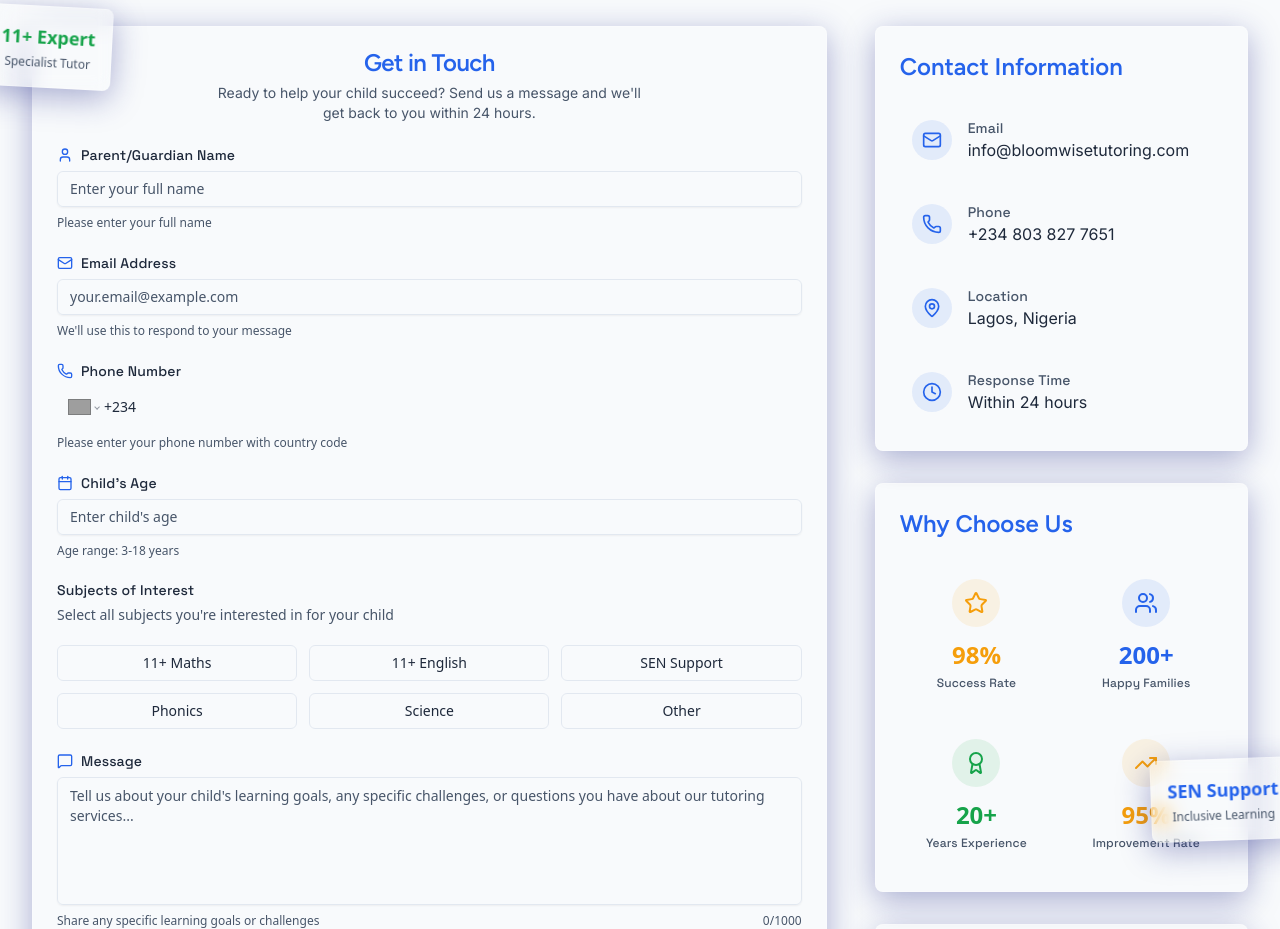
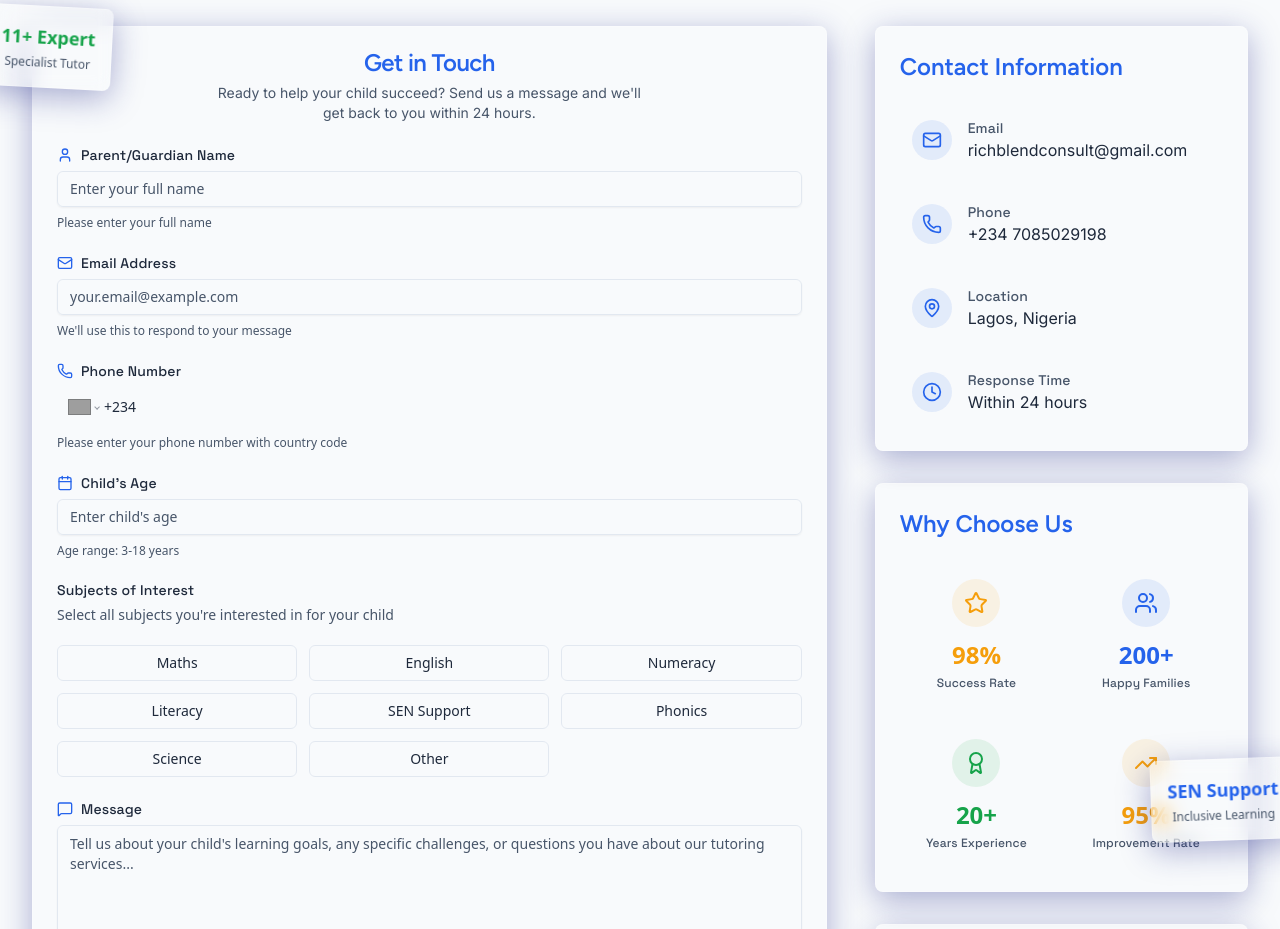
Before and after one commit to Olukay-05/tutorial-business-website, a Next.js app: page /contact in a window 1280 px wide. Shown: the part 480-1409 px from the top of the page. Built offline with nearby package versions, Linux system fonts and the light colour scheme; grey boxes are pictures that could not be loaded.

Commit message:
Fix Form Implementation

```diff
--- a/package.json
+++ b/package.json
@@ -31,6 +31,7 @@
     "react-dom": "19.1.0",
     "react-hook-form": "^7.62.0",
     "react-phone-number-input": "^3.4.12",
+    "resend": "^6.5.2",
     "shadcn-ui": "^0.9.5",
     "stripe": "^18.4.0",
     "tailwind-merge": "^3.3.1",
--- a/src/app/(marketing)/contact/page.tsx
+++ b/src/app/(marketing)/contact/page.tsx
@@ -23,14 +23,14 @@ export default function ContactPage() {
     {
       icon: Mail,
       label: "Email",
-      value: "info@bloomwisetutoring.com",
-      href: "mailto:info@bloomwisetutoring.com",
+      value: "richblendconsult@gmail.com",
+      href: "mailto:richblendconsult@gmail.com",
     },
     {
       icon: Phone,
       label: "Phone",
-      value: "+234 803 827 7651",
-      href: "tel:+2348038277651",
+      value: "+234 7085029198",
+      href: "tel:+2347085029198",
     },
     {
       icon: MapPin,
--- a/src/app/api/contact/route.ts
+++ b/src/app/api/contact/route.ts
@@ -1,5 +1,8 @@
 import { NextRequest } from "next/server";
 import { contactFormSchema } from "@/lib/validations/contactSchema";
+import { Resend } from "resend";
+
+const resend = new Resend(process.env.RESEND_API_KEY);
 
 export async function POST(request: NextRequest) {
   try {
@@ -7,29 +10,29 @@ export async function POST(request: NextRequest) {
     const body = await request.json();
     const validatedData = contactFormSchema.parse(body);
 
-    // Forward the request to the n8n webhook
-    const n8nResponse = await fetch(
-      process.env.N8N_WEBHOOK_URL || "http://localhost:5678/webhook/380e5511-ce2b-47d5-aa90-3df6445a5b2b",
-      {
-        method: "POST",
-        headers: {
-          "Content-Type": "application/json",
-        },
-        body: JSON.stringify(validatedData),
-      }
-    );
+    // Send email using Resend
+    const { data, error } = await resend.emails.send({
+      from: "onboarding@resend.dev", // You can replace this with your domain
+      to: process.env.CONTACT_EMAIL || "richblendconsult@gmail.com", // The email address to receive the form data
+      subject: "New Contact Form Submission from BloomWise Tutoring",
+      html: `
+        <h2>New Contact Form Submission</h2>
+        <p><strong>Name:</strong> ${validatedData.name}</p>
+        <p><strong>Email:</strong> ${validatedData.email}</p>
+        <p><strong>Phone:</strong> ${validatedData.phone || 'Not provided'}</p>
+        <p><strong>Child's Age:</strong> ${validatedData.child_age || 'Not provided'}</p>
+        <p><strong>Subjects of Interest:</strong> ${validatedData.subjects.join(', ')}</p>
+        <p><strong>Message:</strong> ${validatedData.message}</p>
+      `,
+    });
 
-    if (!n8nResponse.ok) {
-      console.error(
-        "n8n webhook error:",
-        n8nResponse.status,
-        n8nResponse.statusText
-      );
+    if (error) {
+      console.error("Resend error:", error);
       return new Response(
         JSON.stringify({
           success: false,
-          error: "Failed to submit contact form",
-          details: `n8n webhook returned ${n8nResponse.status}`,
+          error: "Failed to send email",
+          details: error.message,
         }),
         {
           status: 500,
@@ -39,7 +42,7 @@ export async function POST(request: NextRequest) {
     }
 
     // Return success response
-    return new Response(JSON.stringify({ success: true }), {
+    return new Response(JSON.stringify({ success: true, id: data?.id }), {
       status: 200,
       headers: { "Content-Type": "application/json" },
     });
--- a/src/app/curriculum/page.tsx
+++ b/src/app/curriculum/page.tsx
@@ -1,6 +1,7 @@
 "use client";
 
 import React, { useEffect, useRef } from "react";
+import Link from "next/link";
 import {
   Calculator,
   BookOpen,
@@ -102,7 +103,7 @@ const CurriculumPage: React.FC = () => {
     description: "Personalized strategies for diverse learning needs",
     icon: <Heart className="w-6 h-6" />,
     points: [
-      "Personalized teaching strategies for learners with dyslexia, autism, or other SEN needs",
+      "Personalized teaching strategies for learners with dyslexia, dyscalculia, and those mildly on the spectrum",
       "Reading intervention support for early readers and struggling pupils",
       "Focus on confidence, curiosity, and individual strengths",
       "Proven methods to help learners read fluently, spell confidently, and excel in comprehension",
@@ -129,7 +130,7 @@ const CurriculumPage: React.FC = () => {
     },
     {
       title: "Experience",
-      description: "Experienced in leading and teaching early years education",
+      description: "Experienced in leading and teaching early years, elementary and middle school",
       icon: <Users className="w-6 h-6" />,
     },
   ];
@@ -282,6 +283,19 @@ const CurriculumPage: React.FC = () => {
 
             {/* Call to Action Quote */}
             <CalloutQuote />
+
+            {/* CTA Button after the quote */}
+            <div className="mt-16 flex justify-center">
+              <Link
+                href="/contact"
+                className="inline-flex items-center px-8 py-4 bg-primary text-primary-foreground font-semibold rounded-xl hover:bg-primary/90 transition-colors duration-300 shadow-lg hover:shadow-xl transform hover:-translate-y-0.5 transition-transform"
+              >
+                Contact Me Today
+                <svg xmlns="http://www.w3.org/2000/svg" className="ml-2 h-5 w-5" viewBox="0 0 20 20" fill="currentColor">
+                  <path fillRule="evenodd" d="M10.293 5.293a1 1 0 011.414 0l4 4a1 1 0 010 1.414l-4 4a1 1 0 01-1.414-1.414L12.586 11H5a1 1 0 110-2h7.586l-2.293-2.293a1 1 0 010-1.414z" clipRule="evenodd" />
+                </svg>
+              </Link>
+            </div>
           </div>
         </section>
       </main>
--- a/src/components/forms/ContactForm.tsx
+++ b/src/components/forms/ContactForm.tsx
@@ -91,6 +91,39 @@ const phoneInputStyles = `
   .phone-input .react-phone-number-input__input:focus {
     outline: none;
     box-shadow: none;
+  }
+
+  /* Styling for the phone input dropdown */
+  .react-phone-number-input__select {
+    background-color: hsl(var(--background)) !important;
+    color: hsl(var(--foreground)) !important;
+    border: 1px solid hsl(var(--border)) !important;
+    border-radius: 0.375rem !important;
+    padding: 0.5rem !important;
+    font-size: 0.875rem !important;
+  }
+
+  .react-phone-number-input__select:focus {
+    outline: 2px solid hsl(var(--ring)) !important;
+    outline-offset: 2px !important;
+    box-shadow: 0 0 0 1px hsl(var(--ring)) !important;
+  }
+
+  .react-phone-number-input__select option {
+    background-color: hsl(var(--card)) !important;
+    color: hsl(var(--foreground)) !important;
+    padding: 0.5rem !important;
+  }
+
+  .react-phone-number-input__select option:hover {
+    background-color: hsl(var(--primary)) !important;
+    color: hsl(var(--primary-foreground)) !important;
+  }
+
+  .react-phone-number-input__select option:checked,
+  .react-phone-number-input__select option:active {
+    background-color: hsl(var(--primary)) !important;
+    color: hsl(var(--primary-foreground)) !important;
   }
 
   @media (prefers-reduced-motion: reduce) {
--- a/src/lib/validations/contactSchema.ts
+++ b/src/lib/validations/contactSchema.ts
@@ -63,8 +63,10 @@ export type ContactFormValues = z.infer<typeof contactSchema>;
 export type ContactFormValuesWithOptionalAge = z.infer<typeof contactFormSchema>;
 
 export const SUBJECTS = [
-  "11+ Maths",
-  "11+ English",
+  "Maths",
+  "English",
+  "Numeracy",
+  "Literacy",
   "SEN Support",
   "Phonics",
   "Science",
```
Also changed, not shown: 1 other file (tests, documents, lock files or other folders).
